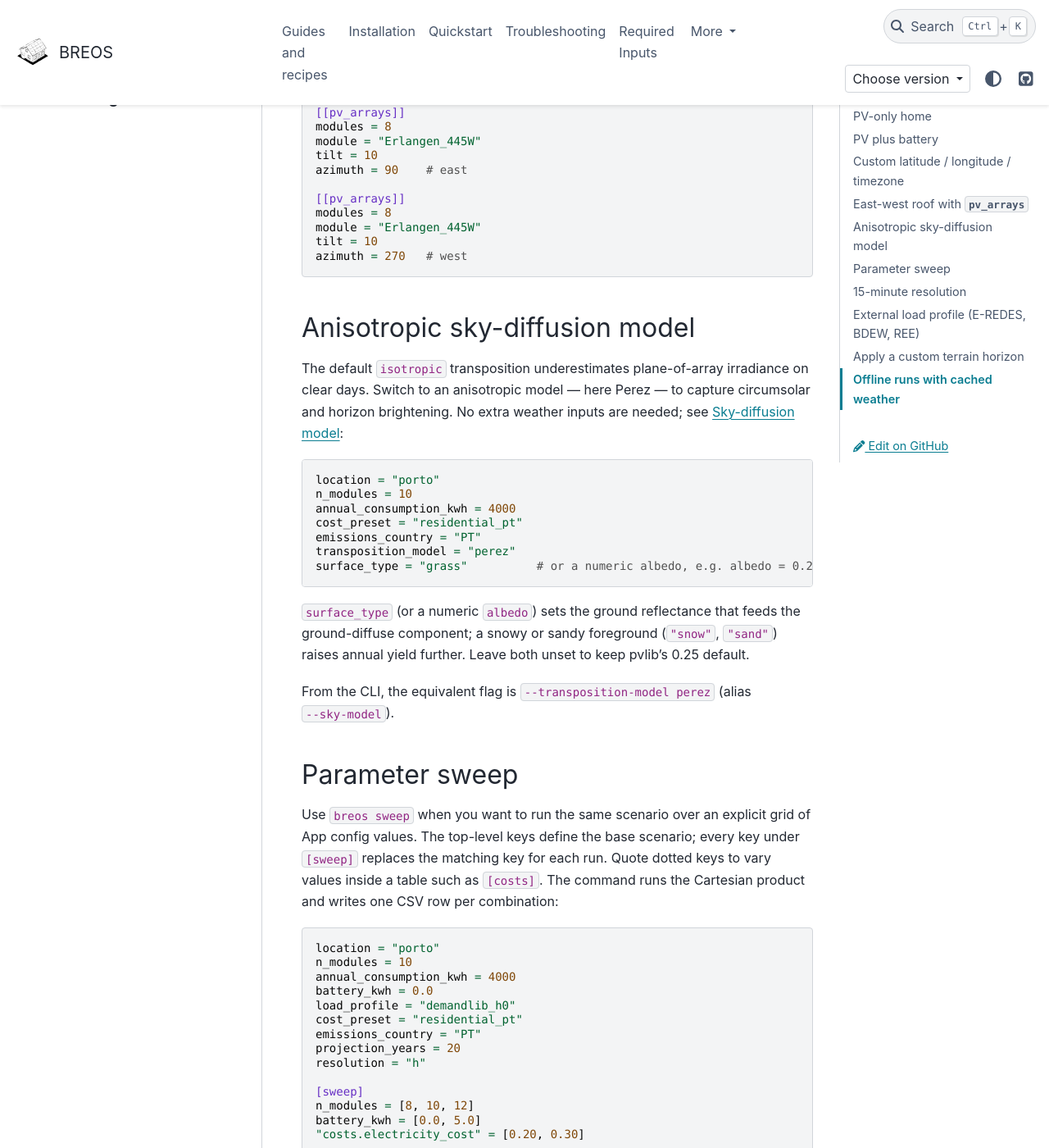
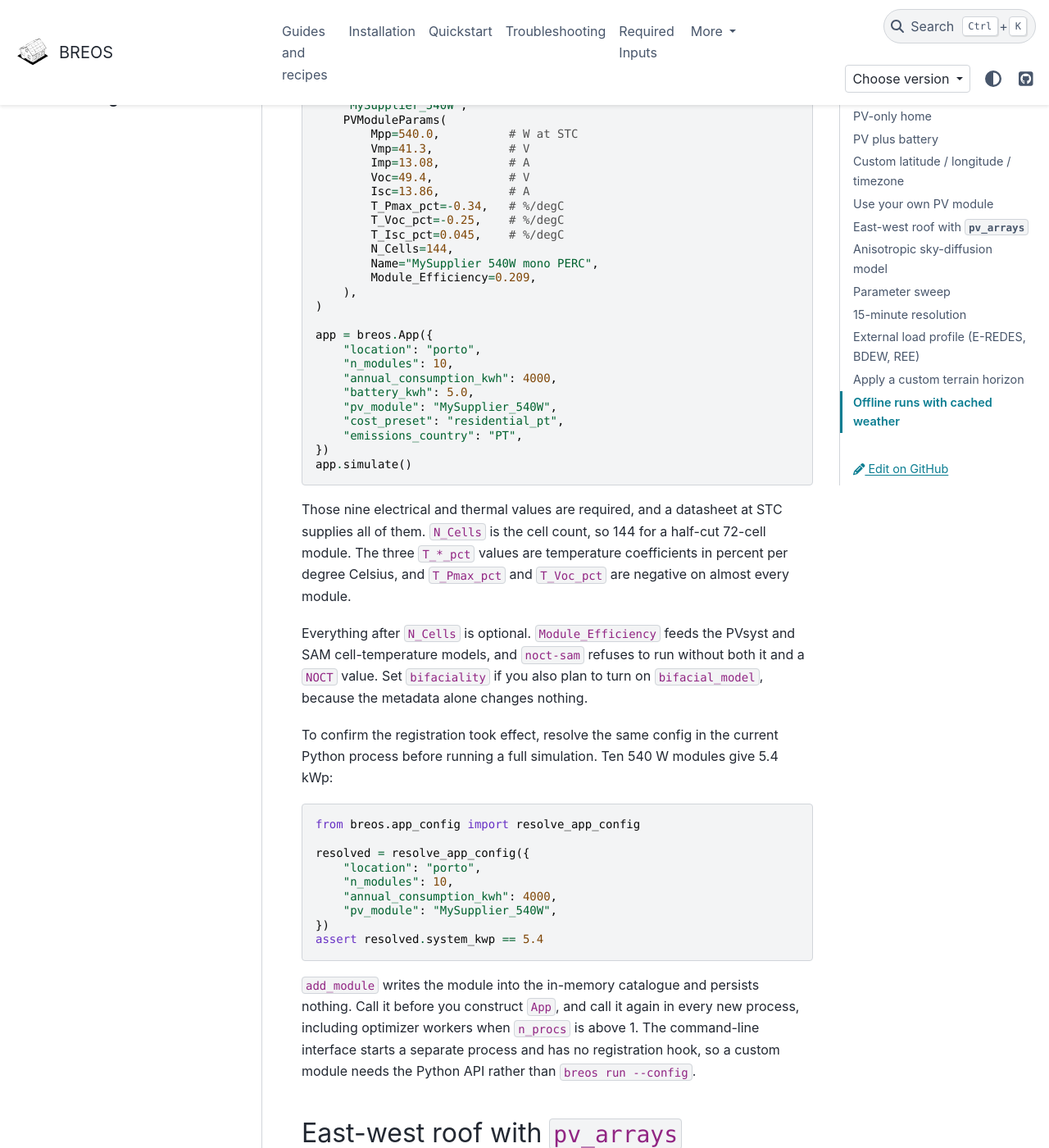
Before and after one commit to Str4vinci/breos, a Sphinx documentation site: the page built from docs/getting-started/recipes.md, in a window 1280 px wide and 1400 px high, scrolled down 1784 px. Shown: the whole window at 82% size. Built offline with Sphinx 7.4.7 and the PyData theme 0.15.4, drawn with Linux system fonts in a browser that asks for light colours; comment, search, counter and statistics services are not loaded; some of the changed text lies outside the part shown.

````diff
--- a/docs/getting-started/recipes.md
+++ b/docs/getting-started/recipes.md
@@ -62,6 +62,79 @@ emissions_country = "AT"
 Tilt and azimuth are auto-estimated from the latitude when not set. There is
 no Austrian cost preset yet, so this example borrows the German one — replace
 it with your own tariffs for real economics.
+
+## Use your own PV module
+
+`pv_module` accepts catalogue keys only. An unknown name fails configuration
+validation and lists what is available instead. To simulate hardware BREOS does
+not ship, register it with {py:func}`~breos.pv_modules.add_module` first, then
+reference it by the name you registered:
+
+```python
+import breos
+from breos.pv_modules import add_module, PVModuleParams
+
+add_module(
+    "MySupplier_540W",
+    PVModuleParams(
+        Mpp=540.0,          # W at STC
+        Vmp=41.3,           # V
+        Imp=13.08,          # A
+        Voc=49.4,           # V
+        Isc=13.86,          # A
+        T_Pmax_pct=-0.34,   # %/degC
+        T_Voc_pct=-0.25,    # %/degC
+        T_Isc_pct=0.045,    # %/degC
+        N_Cells=144,
+        Name="MySupplier 540W mono PERC",
+        Module_Efficiency=0.209,
+    ),
+)
+
+app = breos.App({
+    "location": "porto",
+    "n_modules": 10,
+    "annual_consumption_kwh": 4000,
+    "battery_kwh": 5.0,
+    "pv_module": "MySupplier_540W",
+    "cost_preset": "residential_pt",
+    "emissions_country": "PT",
+})
+app.simulate()
+```
+
+Those nine electrical and thermal values are required, and a datasheet at STC
+supplies all of them. `N_Cells` is the cell count, so 144 for a half-cut
+72-cell module. The three `T_*_pct` values are temperature coefficients in
+percent per degree Celsius, and `T_Pmax_pct` and `T_Voc_pct` are negative on
+almost every module.
+
+Everything after `N_Cells` is optional. `Module_Efficiency` feeds the PVsyst and
+SAM cell-temperature models, and `noct-sam` refuses to run without both it and a
+`NOCT` value. Set `bifaciality` if you also plan to turn on
+`bifacial_model`, because the metadata alone changes nothing.
+
+To confirm the registration took effect, resolve the same config in the current
+Python process before running a full simulation. Ten 540 W modules give 5.4
+kWp:
+
+```python
+from breos.app_config import resolve_app_config
+
+resolved = resolve_app_config({
+    "location": "porto",
+    "n_modules": 10,
+    "annual_consumption_kwh": 4000,
+    "pv_module": "MySupplier_540W",
+})
+assert resolved.system_kwp == 5.4
+```
+
+`add_module` writes the module into the in-memory catalogue and persists
+nothing. Call it before you construct `App`, and call it again in every new
+process, including optimizer workers when `n_procs` is above 1. The command-line
+interface starts a separate process and has no registration hook, so a custom
+module needs the Python API rather than `breos run --config`.
 
 ## East-west roof with `pv_arrays`
 
````
Also changed, not shown: docs/api/pv.md (+8 -2 lines), docs/getting-started/index.md (+16 -0 lines), docs/getting-started/monte-carlo.md (added, +127 -0 lines), docs/getting-started/optimization.md (added, +163 -0 lines), docs/index.md (+2 -0 lines), configs/README.md, 1 other file.
